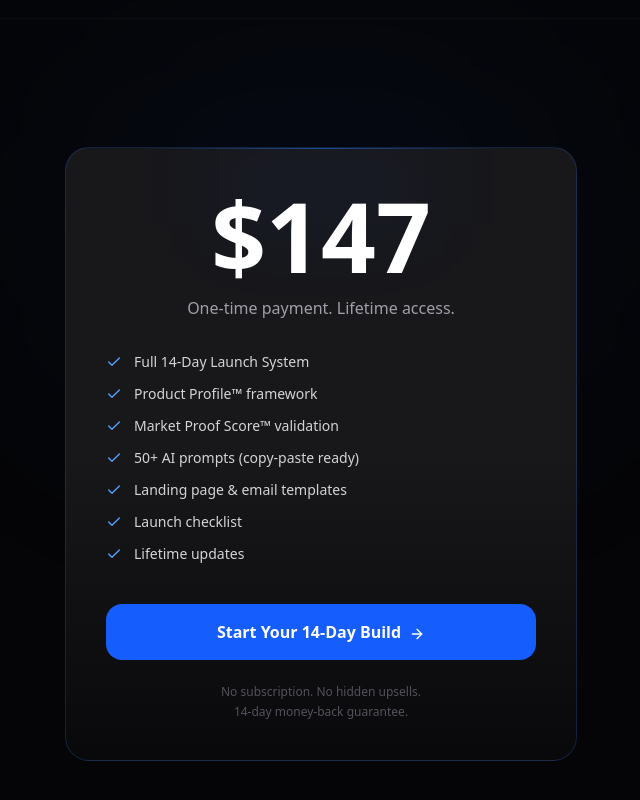
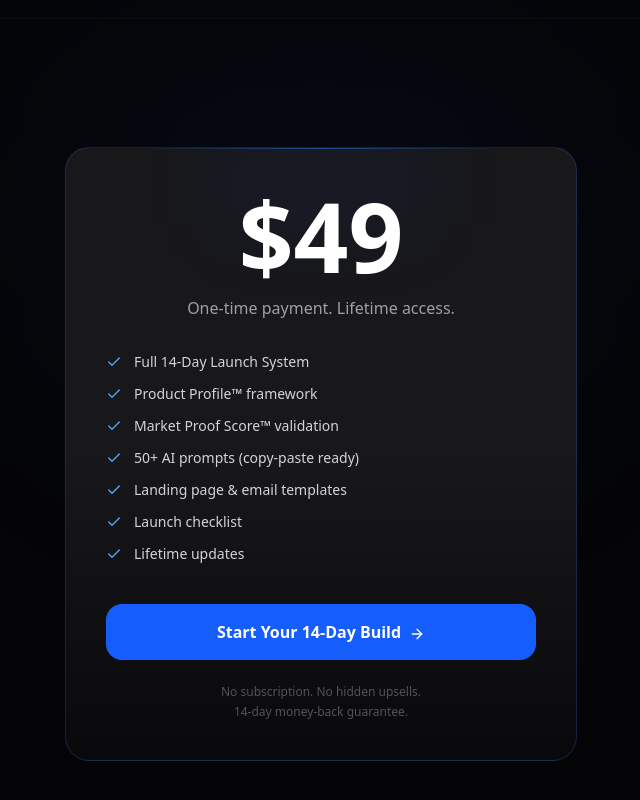
Before and after one commit to moumenbrahim009-beep/oneproductai1, a Next.js app: page / in a window 1280 px wide. Shown: the part 5983-6783 px from the top of the page, without its empty margins (319-959 px from the left). Built offline with nearby package versions, Linux system fonts and the light colour scheme.

Commit message:
pricing $49 + final version

```diff
--- a/src/app/page.tsx
+++ b/src/app/page.tsx
@@ -406,7 +406,7 @@
                 <div className="absolute top-0 left-1/2 -translate-x-1/2 w-[40%] h-20 bg-blue-600/[0.06] blur-2xl" />
 
                 <div className="mb-8 relative">
-                  <span className="text-7xl md:text-8xl font-bold text-white">$147</span>
+                  <span className="text-7xl md:text-8xl font-bold text-white">$49</span>
                   <p className="text-zinc-400 mt-3">One&#8209;time payment. Lifetime access.</p>
                 </div>
 
```
